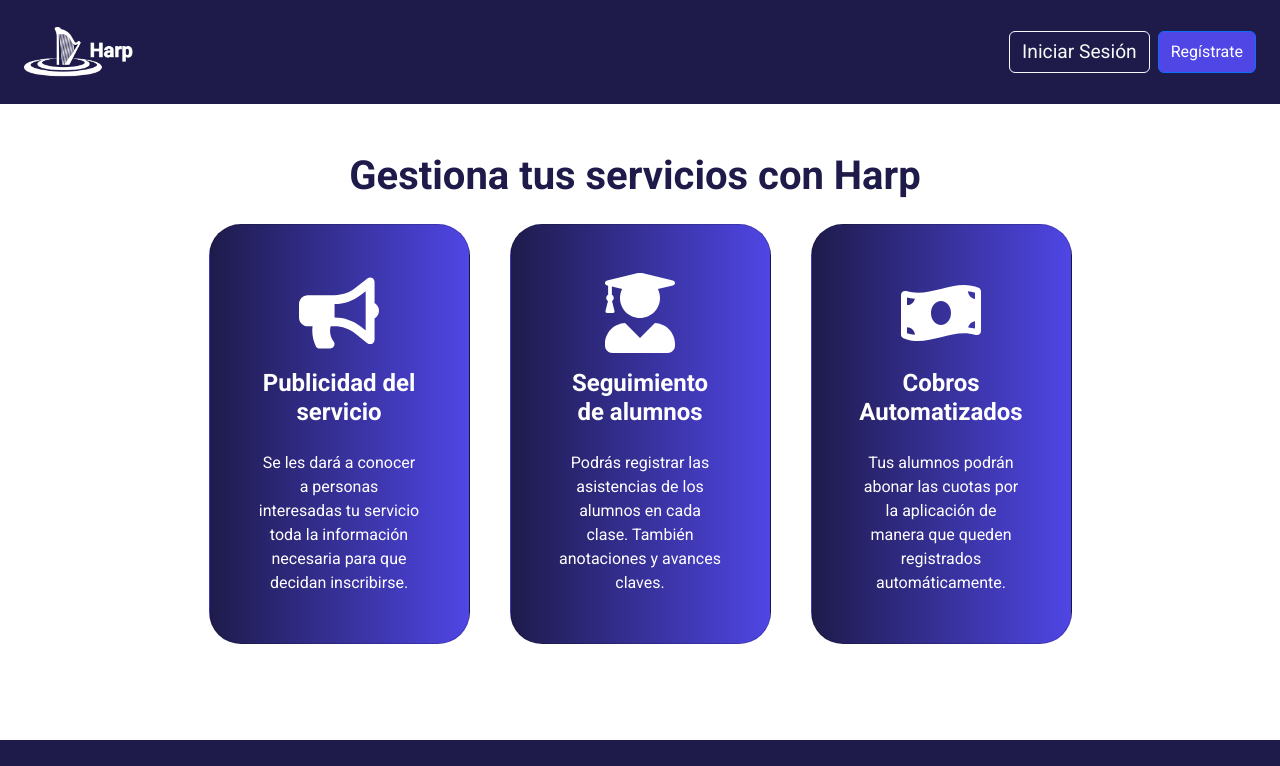
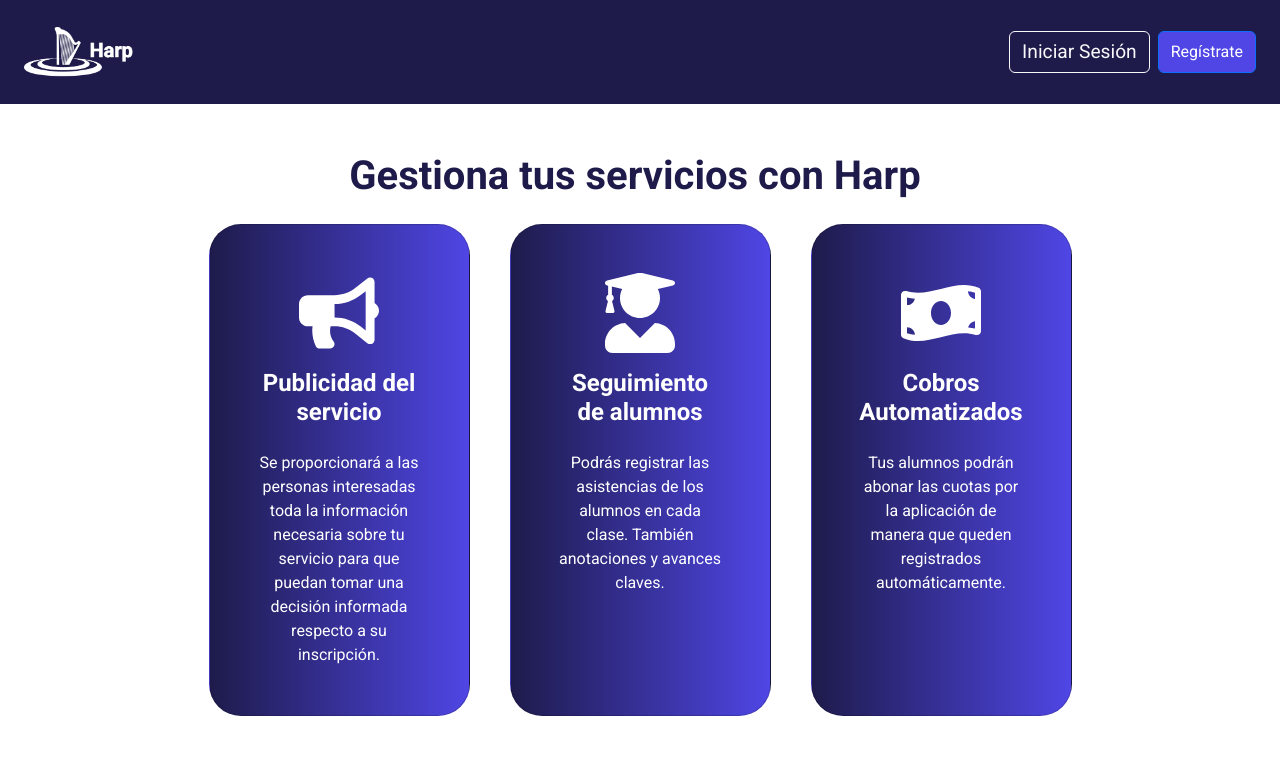
Before and after one commit to oscaralfrm/Grupo5-Comision3k2-SeminarioIntegrador, a React (Vite) app in the folder harp/: page / in a window 1280 px wide. Shown: the top 766 px of the page. Built offline with nearby package versions, Linux system fonts and the light colour scheme; a web font is replaced by a local one.

Commit message:
Redacte mejor la card de la landing page

```diff
--- a/harp/src/Components/PaginaDeInicio/CardInfo.jsx
+++ b/harp/src/Components/PaginaDeInicio/CardInfo.jsx
@@ -25,7 +25,7 @@ export default function CardInfo() {
                 >
                     <GenericCard
                         title="Publicidad del servicio"
-                        description="Se les dará a conocer a personas interesadas tu servicio toda la información necesaria para que decidan inscribirse."
+                        description="Se proporcionará a las personas interesadas toda la información necesaria sobre tu servicio para que puedan tomar una decisión informada respecto a su inscripción."
                         icon={<FaBullhorn size={80} />}
                     />
                 </div>
```
